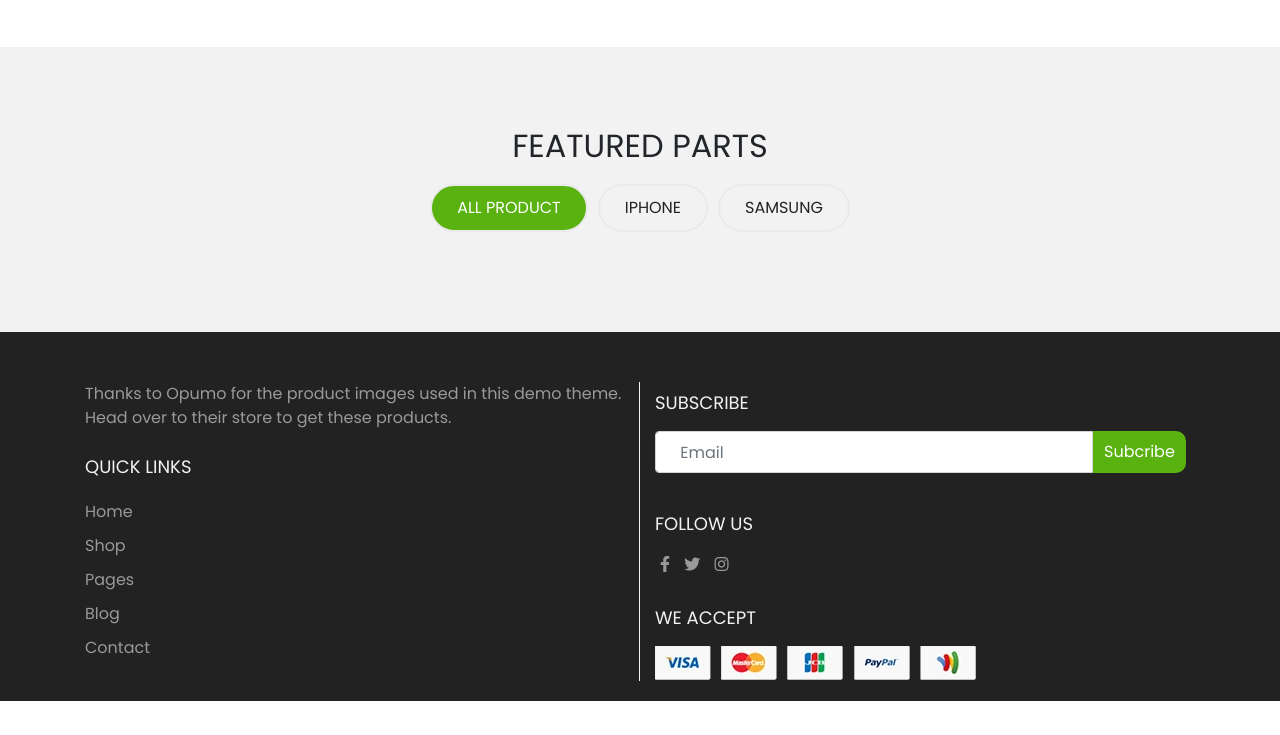
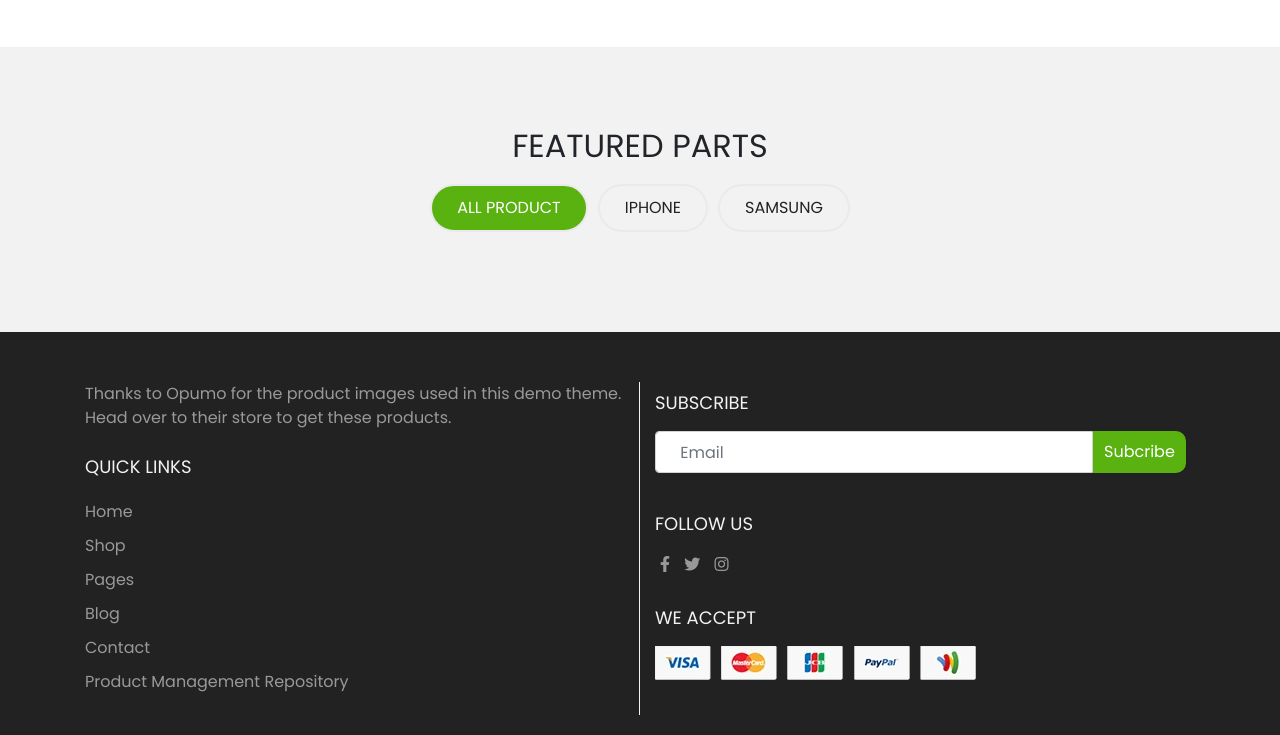
Before and after one commit to ChanKengHup/salePhone, a plain HTML site: page index.html in a window 1280 px wide. Shown: the part 1221-1956 px from the top of the page. Before the commit the page ends 1922 px from the top, so only its background shows below. Drawn offline with nearby package versions, Linux system fonts and the light colour scheme; some packages are replaced by stand-ins of ours; no server answers; a script that the page names is missing.

Commit message:
something

```diff
--- a/index.html
+++ b/index.html
@@ -295,6 +295,9 @@
                         <li><a href="#">Pages</a></li>
                         <li><a href="#">Blog</a></li>
                         <li><a href="#">Contact</a></li>
+                        <li>
+                                <a href="./views/admin.html" > Product Management Repository </a>
+                        </li>
                     </ul>
                 </div>
                 <div class="col-lg-6">
```
